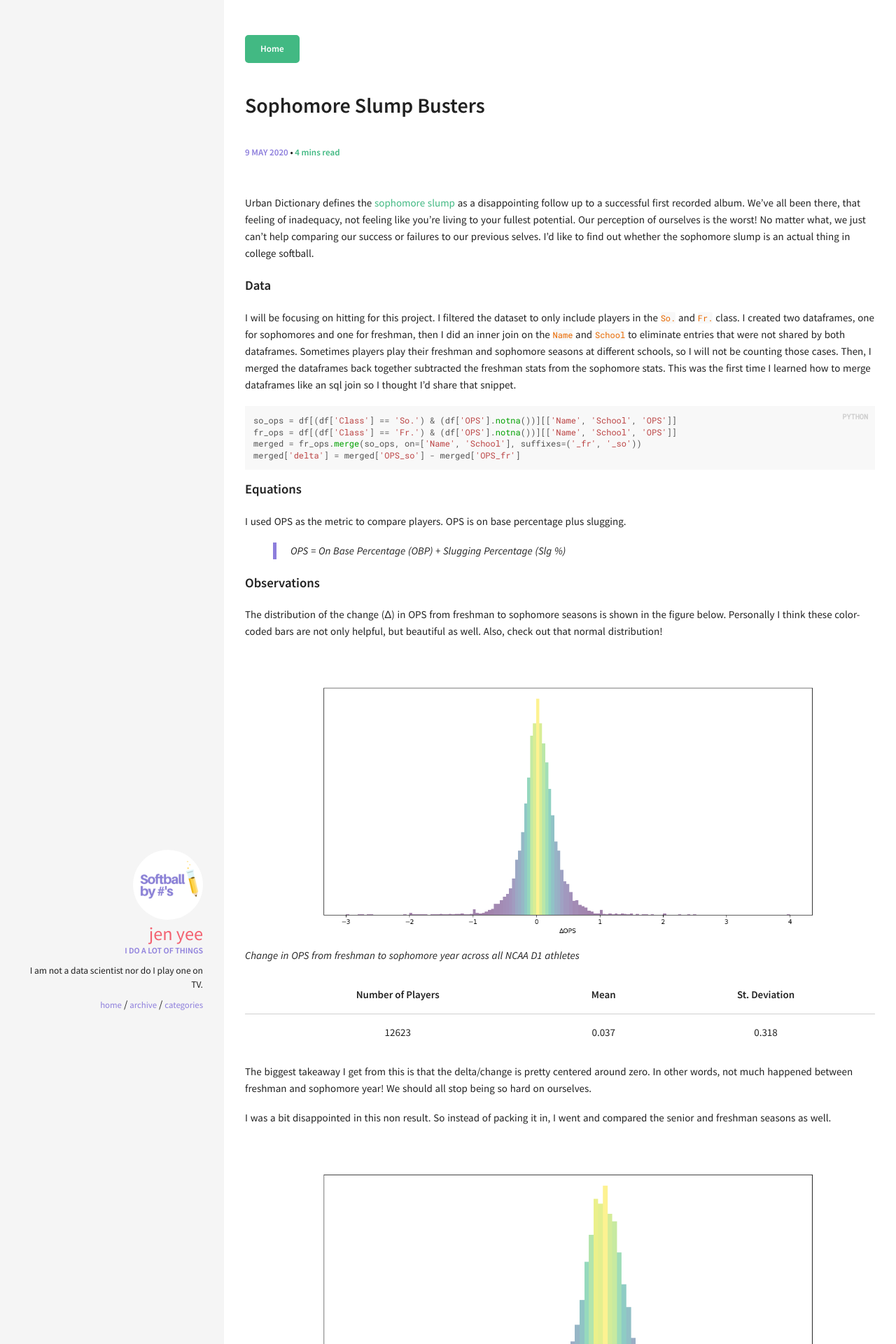
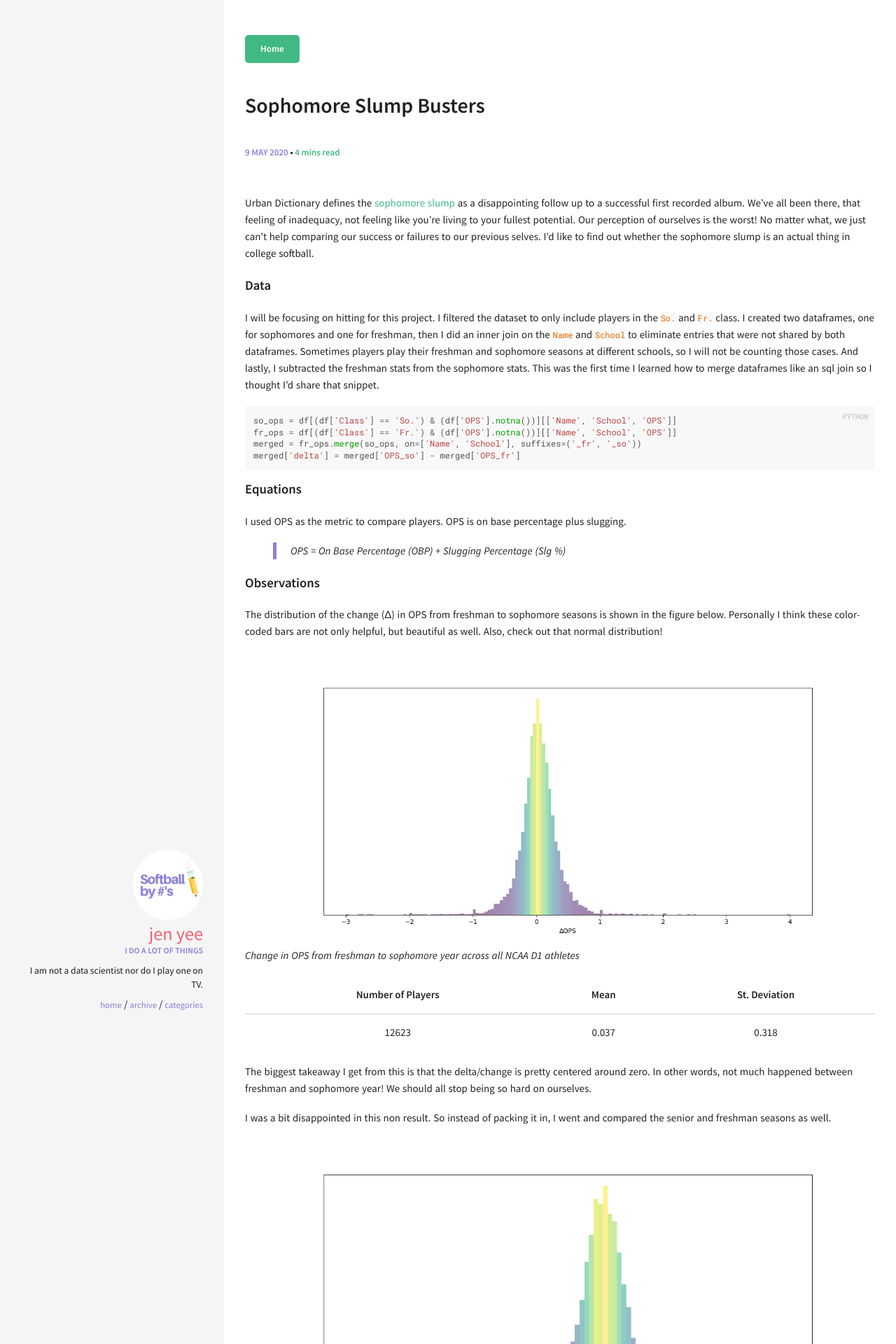
Before and after one commit to jenyeeiam/stats_blog, a Jekyll site: the page built from _posts/2020-05-09-soph_slump.md, in a window 1280 px wide. Shown: the top 1920 px of the page at 70% size. Built offline with Jekyll 4.4.1, drawn with Linux system fonts in a browser that asks for light colours.

Commit message:
repitition

```diff
--- a/_posts/2020-05-09-soph_slump.md
+++ b/_posts/2020-05-09-soph_slump.md
@@ -11,7 +11,7 @@ Urban Dictionary defines the [sophomore slump][ud_site] as a disappointing follo
 
 #### Data
 
-I will be focusing on hitting for this project. I filtered the dataset to only include players in the `So.` and `Fr.` class. I created two dataframes, one for sophomores and one for freshman, then I did an inner join on the `Name` and `School` to eliminate entries that were not shared by both dataframes. Sometimes players play their freshman and sophomore seasons at different schools, so I will not be counting those cases. Then, I merged the dataframes back together subtracted the freshman stats from the sophomore stats. This was the first time I learned how to merge dataframes like an sql join so I thought I'd share that snippet.
+I will be focusing on hitting for this project. I filtered the dataset to only include players in the `So.` and `Fr.` class. I created two dataframes, one for sophomores and one for freshman, then I did an inner join on the `Name` and `School` to eliminate entries that were not shared by both dataframes. Sometimes players play their freshman and sophomore seasons at different schools, so I will not be counting those cases. And lastly, I subtracted the freshman stats from the sophomore stats. This was the first time I learned how to merge dataframes like an sql join so I thought I'd share that snippet.
 
 {% highlight python %}
 so_ops = df[(df['Class'] == 'So.') & (df['OPS'].notna())][['Name', 'School', 'OPS']]
```
